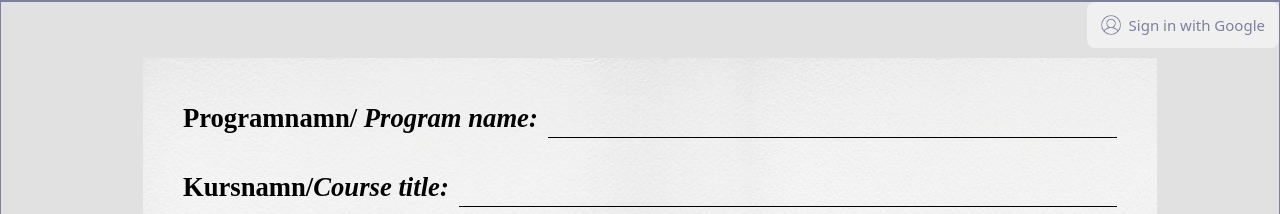
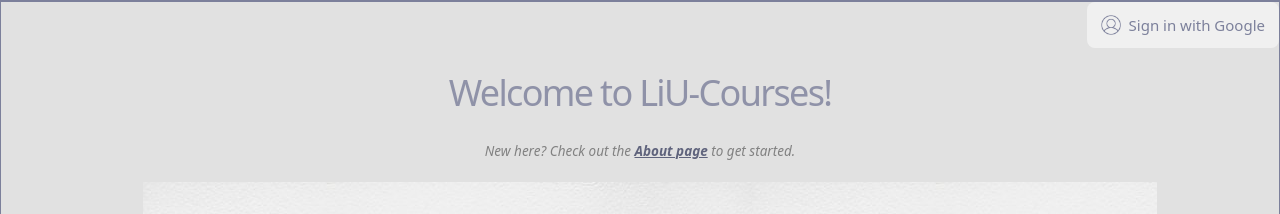
Before and after one commit to De99103/tddd27, a React (Vite) app in the folder tddd27-project/: page / in a window 1280 px wide. Shown: the part 110-324 px from the top of the page. Built offline with nearby package versions, Linux system fonts and the light colour scheme; no server answers.

Commit message:
adding welcoming message with info & update about

```diff
--- a/tddd27-project/src/pages/About.jsx
+++ b/tddd27-project/src/pages/About.jsx
@@ -30,7 +30,7 @@ function About() {
                     <p>
                         LiU-Courses was built as part of TDDD27 — Advanced Web Programming
                         at Linköping University. It supports the following programs:
-                        MT, DT, ED, and IT.
+                        MT, DT, and IT.
                     </p>
                 </section>
 
@@ -39,7 +39,7 @@ function About() {
                     <p>
                         Your data is private by default. We store your Google display name,
                         email, saved courses, grades, and sharing settings in Firebase Firestore.
-                        You can delete your account and all data at any time from the Account page.
+                        You can delete your account and all data at any time from Settings on the Account page.
                     </p>
                 </section>
 
--- a/tddd27-project/src/pages/Home.css
+++ b/tddd27-project/src/pages/Home.css
@@ -6,3 +6,22 @@
     place-items: center;
 
 }
+.welcome-text {
+    text-align: center;
+    margin: 1rem 0;
+
+}
+.welcome-text h1 {
+    font-size: clamp(1.5rem, 4vw, 2rem);
+}
+
+.welcome-text p {
+    color: #818181;
+    font-size: 0.75rem;
+    font-style: italic;
+}
+
+.welcome-text a {
+    color: #5f637c;
+    font-weight: bold;
+}
--- a/tddd27-project/src/pages/Home.jsx
+++ b/tddd27-project/src/pages/Home.jsx
@@ -1,93 +1,80 @@
-import { useState } from "react";
+import { useState, useEffect } from "react";
 import {
     Login,
     Course,
-    Popup,
 } from "../components/common";
 import CoursesTable from "../components/common/courses_tabell/CoursesTable";
 import { saveCourse } from "../fireBase/userData";
+import { auth } from "../fireBase/firebase";
+import { onAuthStateChanged } from "firebase/auth";
 
-
-//json files for the different programs
-import mtData from "../assets/data/MT_courses.json"; // the new link for the MT program
+// JSON files for the different programs
+import mtData from "../assets/data/MT_courses.json";
 import dtData from "../assets/data/DT_courses.json";
 import itData from "../assets/data/IT_courses.json";
-
+import "./Home.css";
 function Home() {
     const [courses, setCourses] = useState([]);
     const [selectedProgram, setSelectedProgram] = useState(null);
     const [selectedCourse, setSelectedCourse] = useState(null);
     const [selectedSpecialisation, setSelectedSpecialisation] = useState(null);
-    const [filterBySpecialisation, setFilterBySpecialisation] = useState(false);
     const [user, setUser] = useState(null);
+
+    // Track the currently logged-in user
+    useEffect(() => {
+        return onAuthStateChanged(auth, (u) => setUser(u));
+    }, []);
 
     const programOptions = [
         {
             id: "MT",
-            name: "Civilingenjörsprogram i medieteknik (MT)", // our program ..
+            name: "Civilingenjörsprogram i medieteknik (MT)",
             courses: mtData.courses || [],
             specialisations: mtData.program?.specialisations || [],
-
         },
         {
             id: "DT",
             name: "Civilingenjörsprogram i datateknik (DT)",
             courses: dtData.courses || [],
             specialisations: dtData.program?.specialisations || [],
-
         },
-
         {
             id: "IT",
             name: "Civilingenjörsprogram i informationsteknologi (IT)",
             courses: itData.courses || [],
             specialisations: itData.program?.specialisations || [],
-
-        }
+        },
     ];
 
+    // Resets course and specialisation selection when program changes
     const handleProgramChange = (program) => {
         setSelectedProgram(program);
         setSelectedCourse(null);
         setSelectedSpecialisation(null);
         setCourses(program?.courses || []);
-        setFilterBySpecialisation(false);
+    };
 
-
-    };
+    // Returns true if the course matches the selected specialisation.
+    // - No specialisation selected → show all courses
+    // - Course has no specialisation (null) → always show (mandatory/general elective)
+    // - Otherwise → only show if specialisation matches exactly
     const courseMatchesSpecialisation = (course, selectedSpecialisation) => {
         if (!selectedSpecialisation) return true;
-
-        const spec = course.specialisation;
-
-        if (spec == null) return course.ecv === true;
-
-        if (Array.isArray(spec)) {
-            return spec
-                .map(s => s.trim())
-                .includes(selectedSpecialisation.trim());
-        }
-
-        return spec.trim() === selectedSpecialisation.trim();
+        if (course.specialisation === null) return true;
+        return course.specialisation.trim() === selectedSpecialisation.trim();
     };
 
+    // Filters courses to show in the table:
+    // - If a course is selected from the autocomplete → show only that course
+    // - Otherwise → filter by specialisation
     const visibleCourses = courses.filter((course) => {
         if (!course) return false;
-        if (selectedCourse) return course.course_code === selectedCourse.course_code; // to filter by the selected course if there is one
+        if (selectedCourse) return course.course_code === selectedCourse.course_code;
         return courseMatchesSpecialisation(course, selectedSpecialisation);
     });
 
-    const selectedProfileCourses = visibleCourses.filter((course) => {
-        return course.ecv === true || course.ecv === true;
-    });
-
-
-    //debug
-    console.log("selectedSpecialisation:", selectedSpecialisation);
-    console.log("visibleCourses count:", visibleCourses.length);
-    console.log("sample specialisations:", [...new Set(visibleCourses.map(c => c.specialisation))]);
-
-
+    // Saves all visible specialisation courses at once to Firestore.
+    // Called when the user clicks "Save all courses" in the specialisation section.
     async function handleSaveProfileCourses() {
         if (!selectedProgram || !selectedSpecialisation) {
             alert("Choose program and specialisation first");
@@ -104,7 +91,6 @@ function Home() {
                 courseSpecialisation: course.specialisation || null,
                 year: course.year || "",
                 semester: course.semester || "",
-                ecv: course.ecv || "",
                 updatedAt: new Date(),
             });
         }
@@ -113,11 +99,15 @@ function Home() {
     }
 
     return (
-
         <div className="account">
             <Login />
 
-            {/* <h1>Welcome, {user.displayName} !</h1> */} {/* to fix!  */}
+            {/* Show welcome message when user is logged in */}
+
+            <div className="welcome-text">
+                <h1>Welcome{user ? `, ${user.displayName}!` : " to LiU-Courses!"}</h1>
+                <p>New here? Check out the <a href="/about">About page</a> to get started.</p>
+            </div>
 
             <Course
                 programOptions={programOptions}
@@ -127,20 +117,17 @@ function Home() {
                 selectedCourse={selectedCourse}
                 setSelectedCourse={setSelectedCourse}
                 selectedSpecialisation={selectedSpecialisation}
-                setSelectedSpecialisation={setSelectedSpecialisation} // function
-                selectedProfileCourses={selectedProfileCourses} // data
+                setSelectedSpecialisation={setSelectedSpecialisation}
                 onSaveAll={handleSaveProfileCourses}
-
             />
 
             <CoursesTable
                 courses={visibleCourses}
-                educationId={selectedProgram?.id}        //  for Firebase
-                educationName={selectedProgram?.name}    //  for display
+                educationId={selectedProgram?.id}        // for Firebase
+                educationName={selectedProgram?.name}    // for display
                 setSelectedCourse={setSelectedCourse}
                 selectedCourse={selectedCourse}
             />
-
         </div>
     );
 }
```
